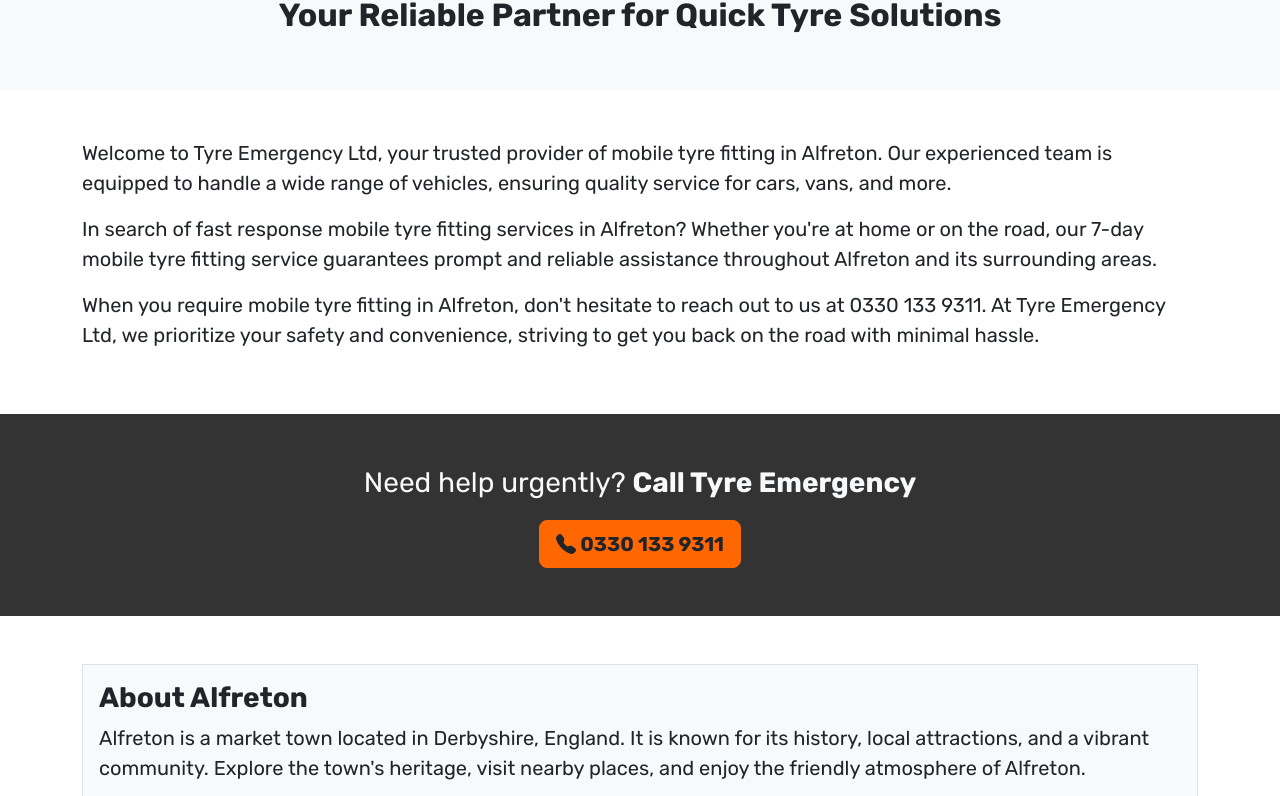
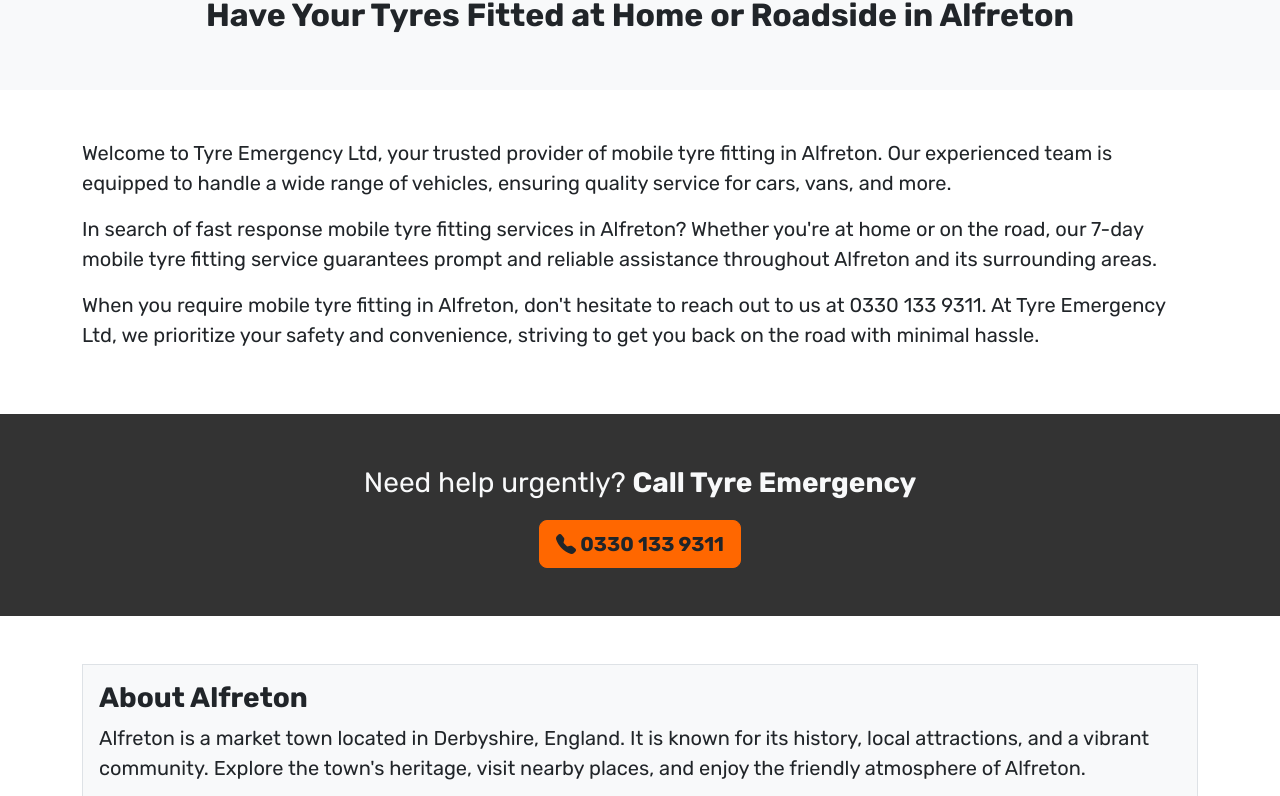
Before and after one commit to spicey93/tyre-emergency, an Astro site: page /areas/alfreton in a window 1280 px wide. Shown: the part 913-1709 px from the top of the page. Built offline with nearby package versions, Linux system fonts and the light colour scheme; Astro itself is replaced by a stand-in of ours.

Commit message:
images added

```diff
--- a/src/pages/areas/alfreton.astro
+++ b/src/pages/areas/alfreton.astro
@@ -9,7 +9,7 @@
     heading="Mobile Tyre Fitting in Alfreton"
     tagline="Efficient and Trusted Tyre Services in Alfreton"
     h1="Mobile Tyre Fitting in Alfreton"
-    h2="Your Reliable Partner for Quick Tyre Solutions"
+    h2="Have Your Tyres Fitted at Home or Roadside in Alfreton"
     city="Alfreton"
     aboutArea="Alfreton is a market town located in Derbyshire, England. It is known for its history, local attractions, and a vibrant community. Explore the town's heritage, visit nearby places, and enjoy the friendly atmosphere of Alfreton."
     subAreas="Swanwick, South Normanton, Riddings, Ironville, Somercotes"
```
Also changed, not shown: public/img/alfreton-tyre-service.jpeg (added), public/img/hucknall-tyre-service.jpeg (added), public/img/ilkeston-tyre-service.jpeg (added), public/img/west-bridgford-tyre-service.jpeg (added), public/img/worksop-tyre-service.jpeg (added).
